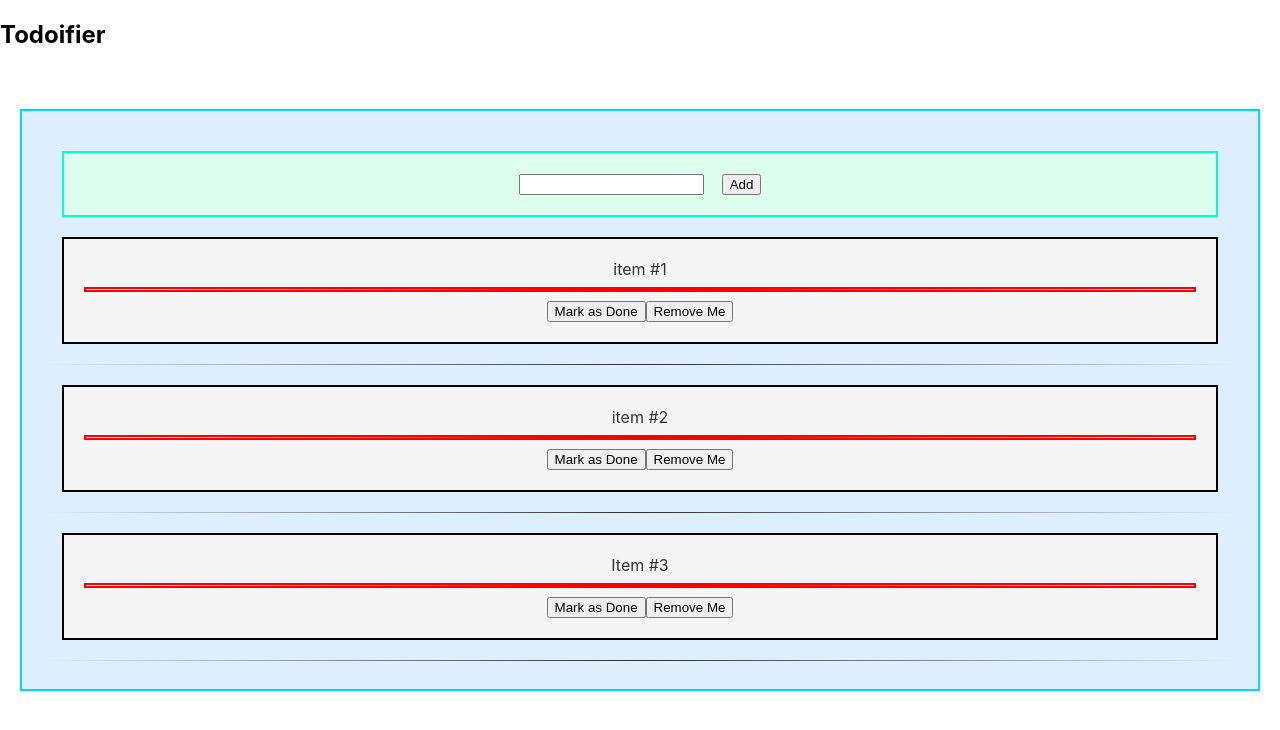
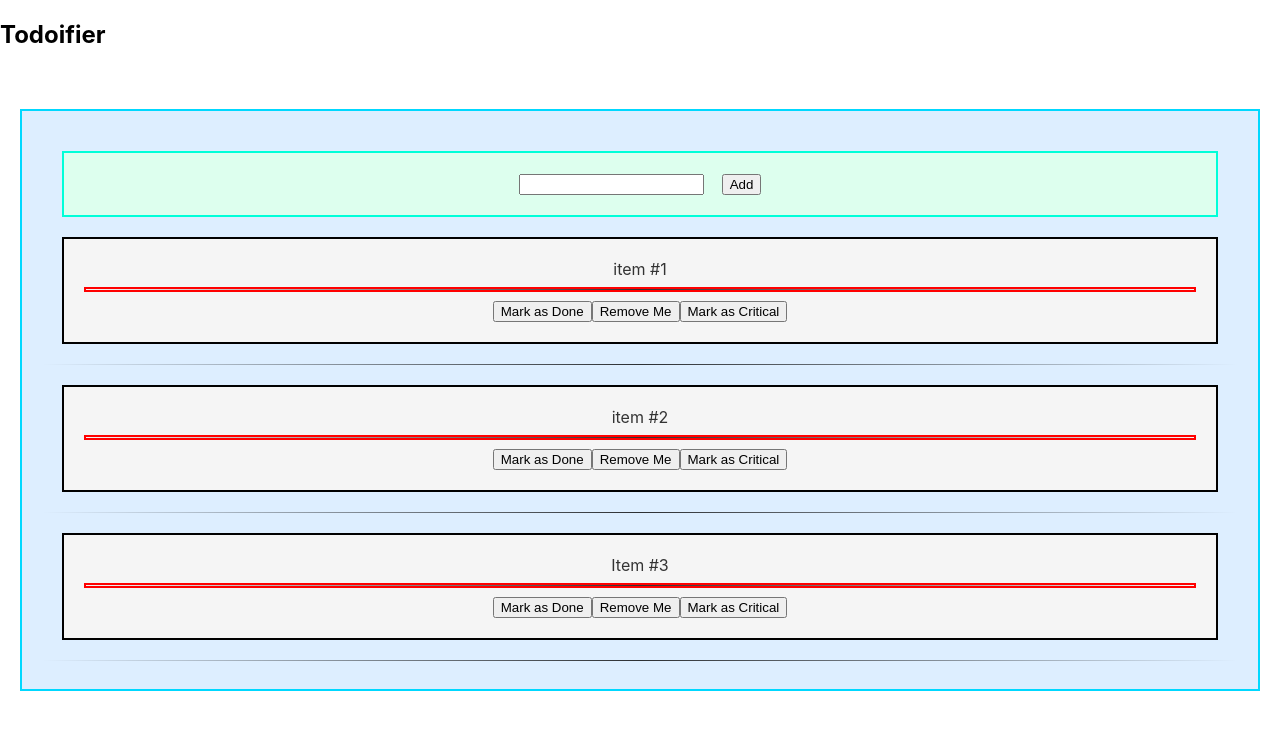
Before and after one commit to anshulrts/react-packet, a React (Create React App) app: page / in a window 1280 px wide. Shown: the top 730 px of the page. Built offline with nearby package versions, Linux system fonts and the light colour scheme.

Commit message:
CSS composability - Adding few todo's as critical

```diff
--- a/src/Todo/Todo.js
+++ b/src/Todo/Todo.js
@@ -8,10 +8,12 @@ class Todo extends Component {
         this.state = {
             description: this.props.description,
             done: false,
+            critical: false
         }
 
         this.markAsDone = this.markAsDone.bind(this);
         this.removeTodo = this.removeTodo.bind(this);
+        this.markCritical = this.markCritical.bind(this);
     }
 
     markAsDone() {
@@ -19,7 +21,14 @@ class Todo extends Component {
     }
 
     cssClasses() {
-        let classes = [styles.todo];
+        let classes = [];
+
+        if(this.state.critical) {
+            classes = [styles.critical];
+        }
+        else {
+            classes = [styles.todo];
+        }
         if(this.state.done) {
             classes = [...classes, styles.done];
         }
@@ -30,14 +39,19 @@ class Todo extends Component {
         this.props.removeTodo(this.state.description);
     }
 
+    markCritical() {
+        this.setState({ critical: true });
+    }
+
     render() {
         return (
             <div className={this.cssClasses()}>
                 { this.state.description }
             <br />
             <hr className={styles.redDivider} />
-            <button className="MarkDone" onClick={this.markAsDone}>Mark as Done</button>
-            <button className="RemoveTodo" onClick={this.removeTodo}>Remove Me</button>
+            <button className="MarkDone" onClick={ this.markAsDone }>Mark as Done</button>
+            <button className="RemoveTodo" onClick={ this.removeTodo }>Remove Me</button>
+            <button className="MarkCritical" onClick={ this.markCritical }>Mark as Critical</button>
             </div>
         );
     }
--- a/src/Todo/Todo.module.css
+++ b/src/Todo/Todo.module.css
@@ -7,6 +7,11 @@
     padding: 20px;
 }
 
+.critical {
+    composes: todo;
+    border : 4px dashed red;
+}
+
 .done {
     background: #f58888;
   }
```
